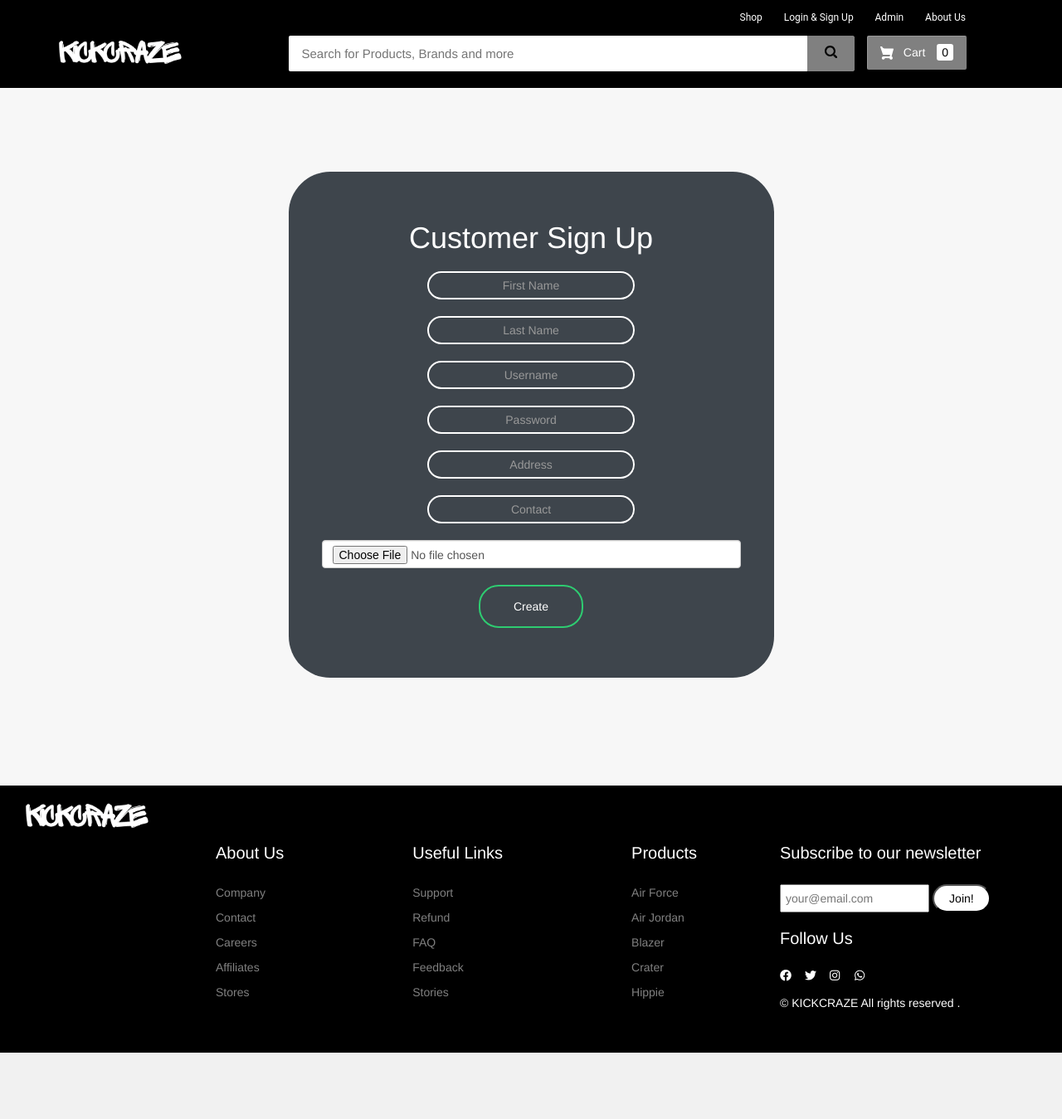
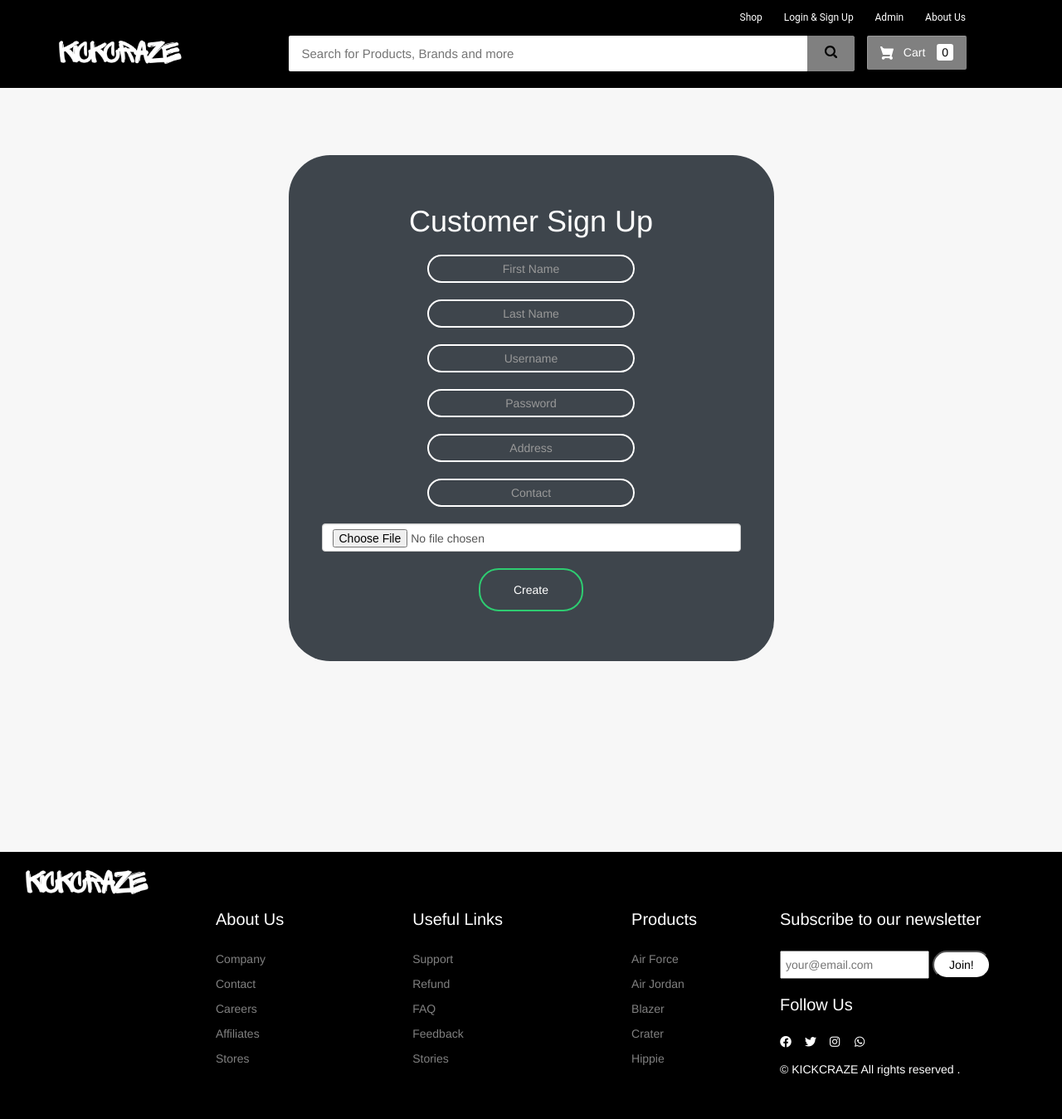
Before and after one commit to sneha-ghuge/Sneakers_ecommerce, a Django app: page /customersignup in a window 1280 px wide. Shown: the whole page at 83% size. Before the commit the page ends 1269 px from the top, so only its background shows below. Run offline with Django 3.2, Linux system fonts and the light colour scheme; some libraries are stand-ins or nearby versions.

Commit message:
added spaces

```diff
--- a/templates/ecom/customersignup.html
+++ b/templates/ecom/customersignup.html
@@ -22,7 +22,7 @@
         background: #3E454C;
         text-align: center;
         transition: 0.25s;
-        margin-top: 100px;
+        margin-top: 80px;
         border-radius: 50px;
       }
 
@@ -269,7 +269,7 @@
 
 
 
-    <br>
+    <br><br><br><br><br>
     <br><br><br><br><br><br><br><br><br>
     <br><br><br><br><br><br><br><br><br>
     <br><br><br><br><br><br><br><br><br>
```
